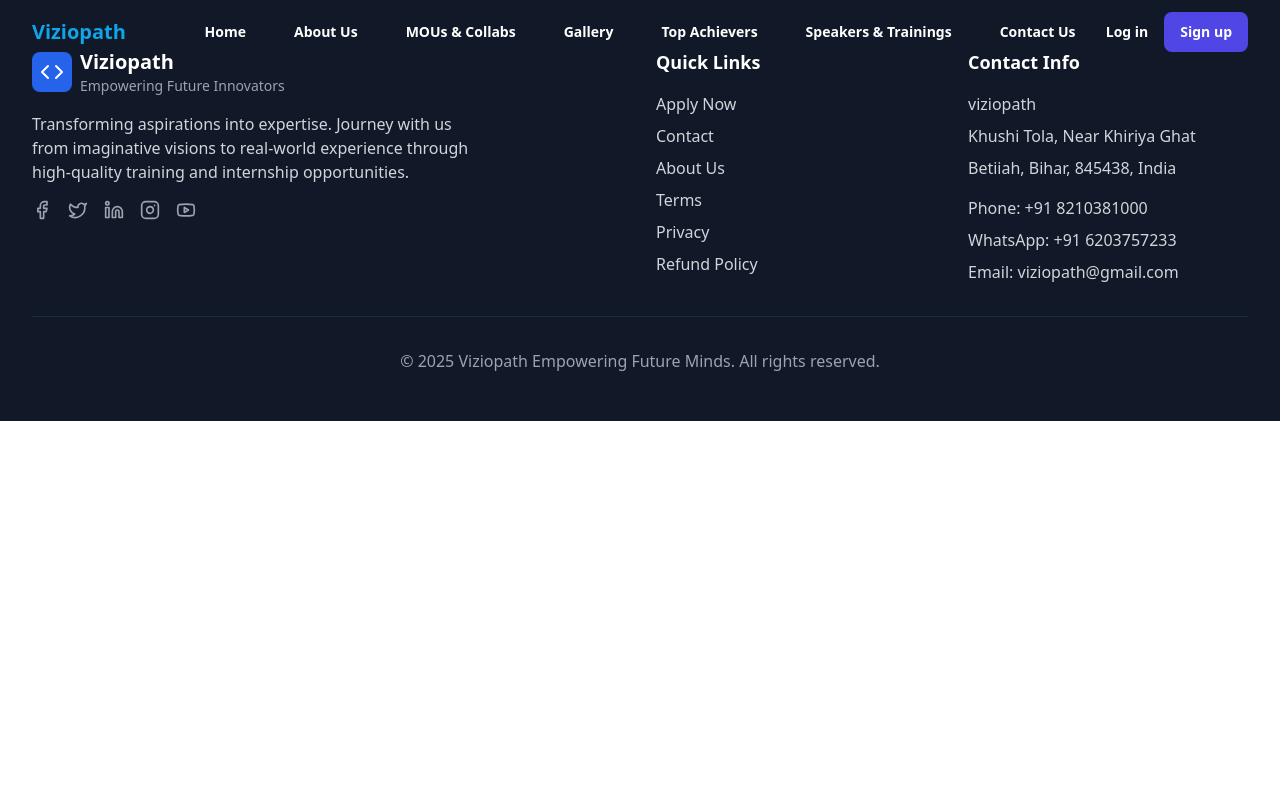
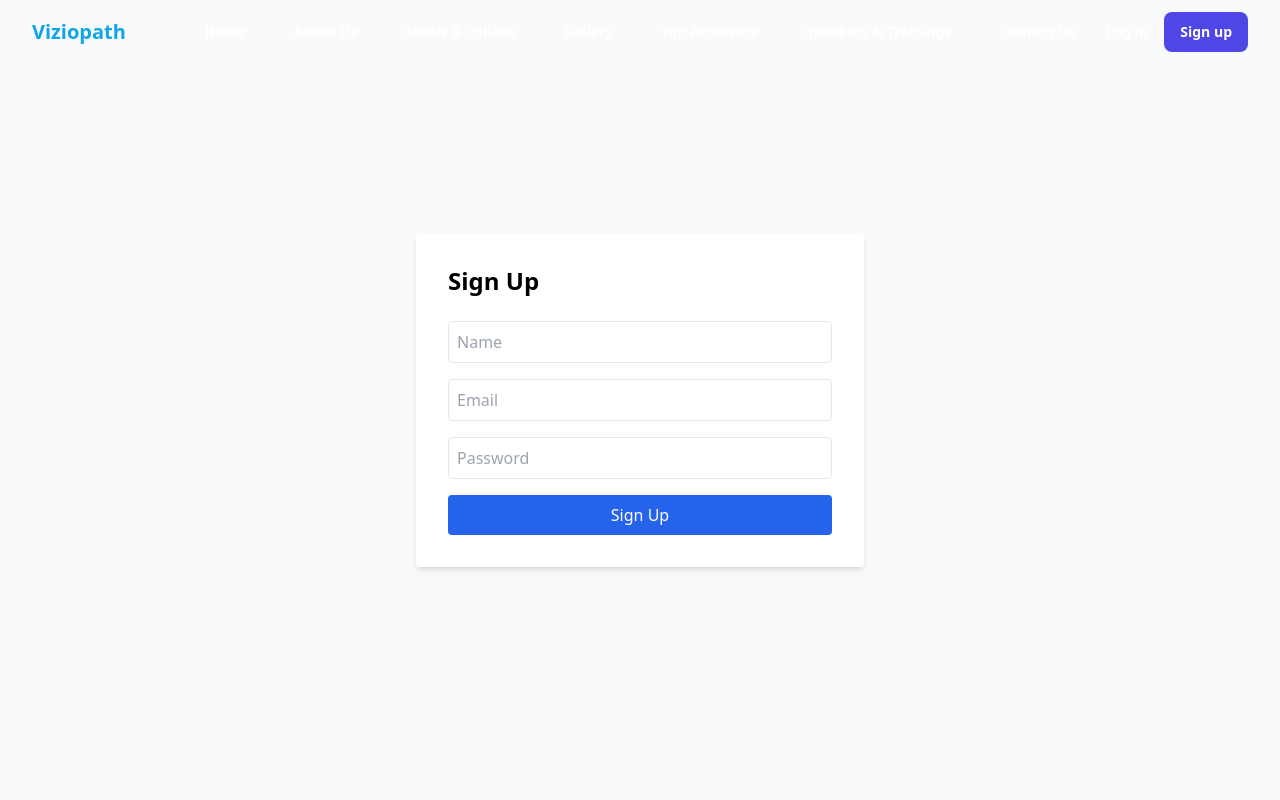
Before and after one commit to Dharmendra20009/viziopath-app, a React (Vite) app: page /signup in a window 1280 px wide. Shown: the top 800 px of the page. Built offline with nearby package versions, Linux system fonts and the light colour scheme.

Commit message:
add login and signup page

```diff
--- a/src/App.tsx
+++ b/src/App.tsx
@@ -12,6 +12,8 @@ import Apply from './pages/Apply';
 import Contact from './pages/Contact';
 import VideoPage from './pages/VideoPage';
 import Payment from './pages/Payment';
+import Login from './pages/Login';
+import Signup from './pages/Signup';
 
 function App() {
   return (
@@ -30,6 +32,8 @@ function App() {
             <Route path="/video" element={<VideoPage />} />
             <Route path="/apply" element={<Apply />} />
             <Route path="/contact" element={<Contact />} />
+            <Route path="/login" element={<Login />} />
+            <Route path="/signup" element={<Signup />} />
           </Routes>
         </main>
         <Footer />
--- a/src/components/Footer.tsx
+++ b/src/components/Footer.tsx
@@ -10,6 +10,8 @@ const Footer = () => {
     { name: 'Terms', href: '#' },
     { name: 'Privacy', href: '#' },
     { name: 'Refund Policy', href: '#' },
+    { name: 'Login', href: '/login' },
+    { name: 'Sign Up', href: '/signup' },
   ];
 
   const socialLinks = [
@@ -73,7 +75,7 @@ const Footer = () => {
           <div>
             <h3 className="text-lg font-semibold mb-4">Contact Info</h3>
             <div className="space-y-2 text-gray-300">
-              <p>viziopath </p>
+              <p>viziopath</p>
               <p>Khushi Tola, Near Khiriya Ghat</p>
               <p>Betiiah, Bihar, 845438, India</p>
               <p className="pt-2">Phone: +91 8210381000</p>
--- a/src/components/Header.tsx
+++ b/src/components/Header.tsx
@@ -1,5 +1,6 @@
 import { useState } from 'react';
 import { FaBars, FaTimes } from 'react-icons/fa';
+import { Link } from 'react-router-dom';
 
 const Header = () => {
   const [isMenuOpen, setIsMenuOpen] = useState(false);
@@ -18,9 +19,9 @@ const Header = () => {
     <header className="absolute inset-x-0 top-0 z-50">
       <nav className="flex items-center justify-between p-6 lg:px-8 md:-mt-3">
         <div className="flex lg:flex-1">
-          <a href="/" className="-m-1.5 p-1.5 font-sans text-xl font-bold text-sky-500">
+          <Link to="/" className="-m-1.5 p-1.5 font-sans text-xl font-bold text-sky-500">
             Viziopath
-          </a>
+          </Link>
         </div>
 
         <div className="flex lg:hidden">
@@ -34,19 +35,25 @@ const Header = () => {
 
         <div className="hidden lg:flex lg:gap-x-12">
           {navigation.map((item) => (
-            <a key={item.name} href={item.href} className="text-sm font-semibold text-white">
+            <Link key={item.name} to={item.href} className="text-sm font-semibold text-white">
               {item.name}
-            </a>
+            </Link>
           ))}
         </div>
 
         <div className="hidden lg:flex lg:flex-1 lg:justify-end lg:items-center lg:gap-4">
-          <button className="text-sm font-semibold leading-6 text-white hover:text-indigo-300 transition-colors">
+          <Link
+            to="/login"
+            className="text-sm font-semibold leading-6 text-white hover:text-indigo-300 transition-colors"
+          >
             Log in
-          </button>
-          <button className="text-sm font-semibold leading-6 text-white bg-indigo-600 hover:bg-indigo-500 px-4 py-2 rounded-lg transition-colors">
+          </Link>
+          <Link
+            to="/signup"
+            className="text-sm font-semibold leading-6 text-white bg-indigo-600 hover:bg-indigo-500 px-4 py-2 rounded-lg transition-colors"
+          >
             Sign up
-          </button>
+          </Link>
         </div>
       </nav>
 
@@ -54,9 +61,9 @@ const Header = () => {
       {isMenuOpen && (
         <div className="lg:hidden fixed inset-y-0 right-0 z-50 w-full overflow-y-auto bg-gray-900 p-6 sm:max-w-sm sm:ring-1 sm:ring-gray-900/10">
           <div className="flex items-center justify-between">
-            <a href="/" className="-m-1.5 p-1.5 font-sans text-xl font-bold text-sky-500">
+            <Link to="/" className="-m-1.5 p-1.5 font-sans text-xl font-bold text-sky-500">
               Viziopath
-            </a>
+            </Link>
             <button
               onClick={() => setIsMenuOpen(false)}
               className="-m-2.5 rounded-md p-2.5 text-white"
@@ -69,30 +76,32 @@ const Header = () => {
             <div className="-my-6 divide-y divide-gray-500/10">
               <div className="space-y-2 py-6">
                 {navigation.map((item) => (
-                  <a
+                  <Link
                     key={item.name}
-                    href={item.href}
+                    to={item.href}
                     className="-mx-3 block rounded-lg px-3 py-2 text-base font-semibold text-white hover:bg-gray-800"
-                    onClick={() => setIsMenuOpen(false)} // Close menu when clicking link
+                    onClick={() => setIsMenuOpen(false)}
                   >
                     {item.name}
-                  </a>
+                  </Link>
                 ))}
               </div>
 
               <div className="py-6 space-y-2">
-                <button
+                <Link
+                  to="/login"
                   onClick={() => setIsMenuOpen(false)}
                   className="-mx-3 block rounded-lg px-3 py-2.5 text-base font-semibold text-white hover:bg-gray-800 w-full text-left"
                 >
                   Log in
-                </button>
-                <button
+                </Link>
+                <Link
+                  to="/signup"
                   onClick={() => setIsMenuOpen(false)}
                   className="-mx-3 block rounded-lg px-3 py-2.5 text-base font-semibold text-indigo-400 hover:bg-gray-800 w-full text-left"
                 >
                   Sign up
-                </button>
+                </Link>
               </div>
             </div>
           </div>
```
